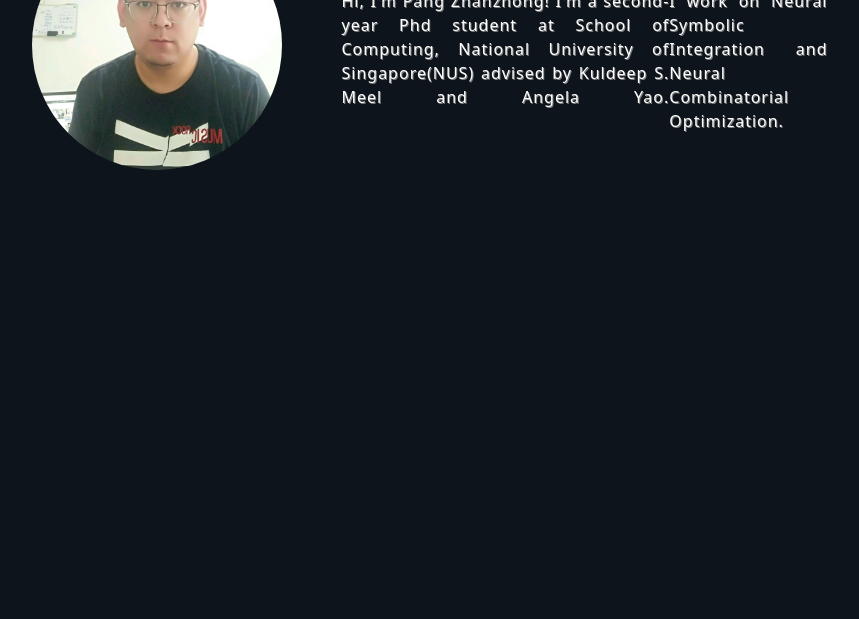
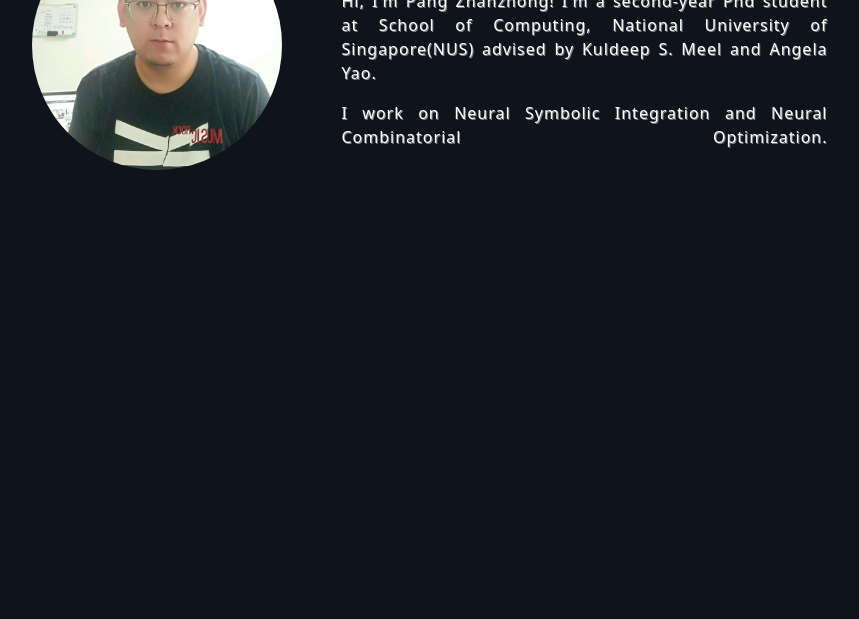
Before and after one commit to pangzhan27/pangzhan27.github.io, a plain HTML site: page index.html in a window 1280 px wide. Shown: the part 181-800 px from the top of the page, without its empty margins (198-1057 px from the left). Drawn offline with nearby package versions, Linux system fonts and the light colour scheme.

Commit message:
Update index.html

```diff
--- a/index.html
+++ b/index.html
@@ -60,6 +60,8 @@
         <p>
             Hi, I'm Pang Zhanzhong! I'm a second-year Phd student at School of Computing, National University of Singapore(NUS) advised by <a href="https://www.comp.nus.edu.sg/~meel/">Kuldeep S. Meel</a> and <a href="https://www.comp.nus.edu.sg/~ayao/">Angela Yao</a>.
         </p>
+      </div>
+      <div class="aboutMe text-justify">
         <p>
             I work on Neural Symbolic Integration and Neural Combinatorial Optimization.
         </p>
```
